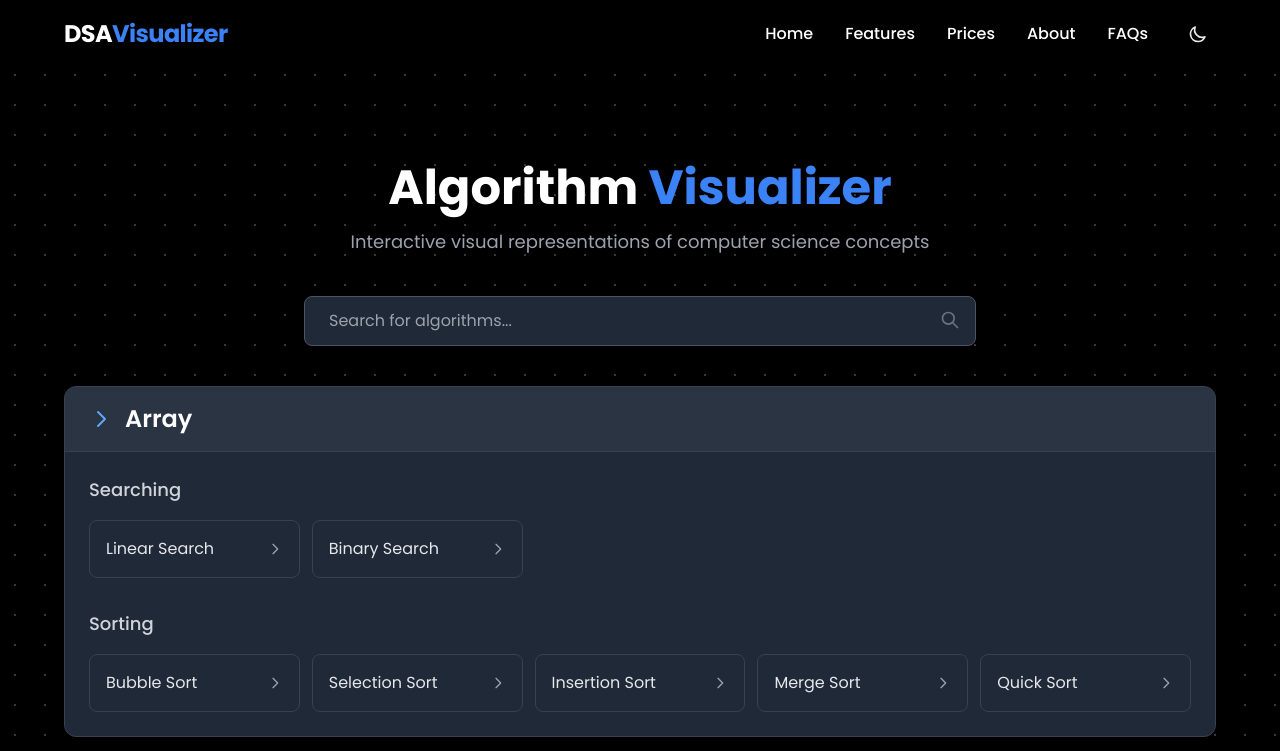
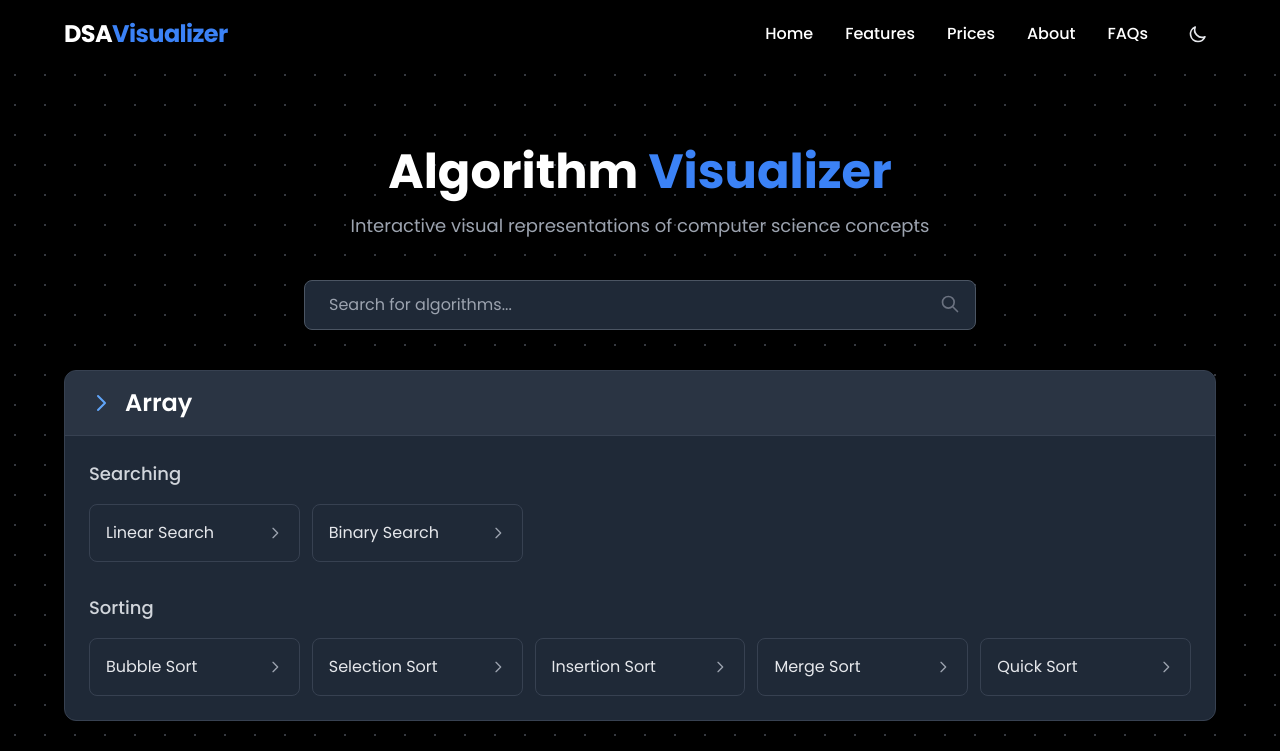
Before and after one commit to Sohan-Rout/DSA, a Next.js app: page /visualizer in a window 1280 px wide. Shown: the top 751 px of the page. Built offline with nearby package versions, Linux system fonts and the light colour scheme; no server answers.

Commit message:
fixed paddign issue

```diff
--- a/app/visualizer/page.jsx
+++ b/app/visualizer/page.jsx
@@ -162,7 +162,7 @@
       <div className="min-h-screen bg-gray-100 dark:bg-black text-gray-800 dark:text-gray-200 flex flex-col">
         <Navbar />
         <div className="fixed inset-0 dotted-background pointer-events-none z-0"></div>
-        <main className="container mx-auto px-4 sm:px-6 pt-24 pb-16 min-h-[calc(100vh-80px)] flex-grow relative z-10">
+        <main className="container mx-auto px-4 sm:px-6 pt-20 pb-16 min-h-[calc(100vh-80px)] flex-grow relative z-10">
           <div className="text-center mb-10">
             <h1 className="text-4xl md:text-5xl font-bold text-gray-900 dark:text-white mb-4">
               Algorithm <span className="text-blue-600 dark:text-blue-500">Visualizer</span>
```
